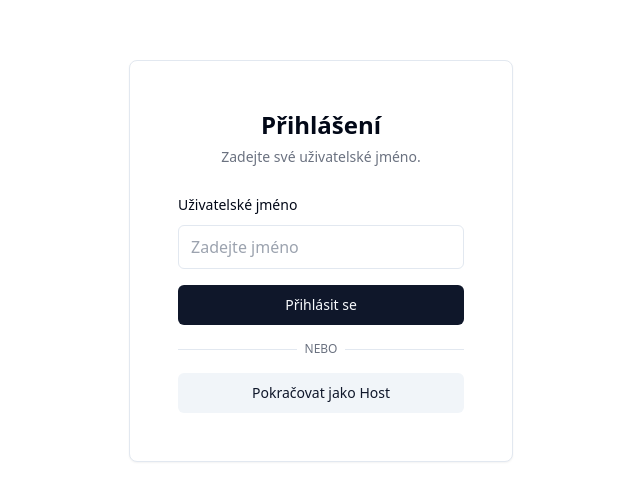
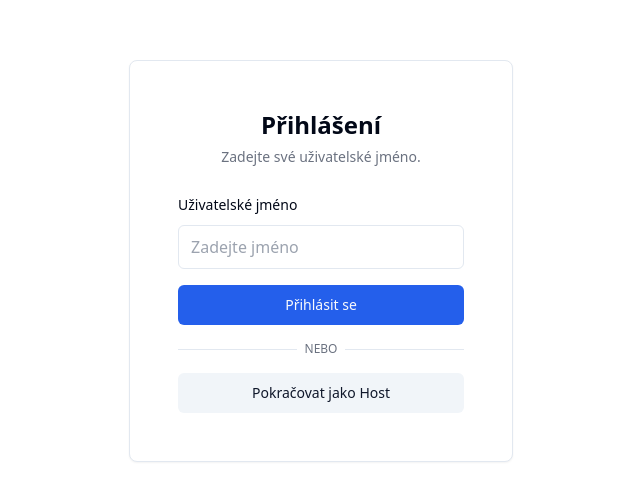
Before and after one commit to DavioCZ/AI_Autoskola, a React (Vite) app: page / in a window 1280 px wide. Shown: the part 139-640 px from the top of the page, without its empty margins (319-959 px from the left). Built offline with nearby package versions, Linux system fonts and the light colour scheme.

Commit message:
fix: oprava barev a přepínače motivu

```diff
--- a/src/DrivingTestApp.tsx
+++ b/src/DrivingTestApp.tsx
@@ -177,7 +177,7 @@ function TopNav({
   currentUser: string;
   onSetCurrentUser: (name: string | null) => void;
 }) {
-  const { setTheme } = useTheme();
+  const { theme, setTheme } = useTheme();
   const mm = timeLeft !== null && timeLeft !== undefined ? Math.floor(timeLeft / 60) : null;
   const ss = timeLeft !== null && timeLeft !== undefined ? timeLeft % 60 : null;
   const timeFmt = (mm !== null && ss !== null) ? `${mm}:${ss.toString().padStart(2, "0")}` : "";
@@ -214,13 +214,18 @@ function TopNav({
                   <User className="mr-2 h-4 w-4" />
                   <span>Nastavení</span>
                 </DropdownMenuItem>
-                <DropdownMenuItem onClick={() => setTheme("light")}>
-                  <Sun className="mr-2 h-4 w-4" />
-                  <span>Světlý režim</span>
-                </DropdownMenuItem>
-                <DropdownMenuItem onClick={() => setTheme("dark")}>
-                  <Moon className="mr-2 h-4 w-4" />
-                  <span>Tmavý režim</span>
+                <DropdownMenuItem onClick={() => setTheme(theme === 'dark' ? 'light' : 'dark')}>
+                  {theme === 'dark' ? (
+                    <>
+                      <Sun className="mr-2 h-4 w-4" />
+                      <span>Světlý režim</span>
+                    </>
+                  ) : (
+                    <>
+                      <Moon className="mr-2 h-4 w-4" />
+                      <span>Tmavý režim</span>
+                    </>
+                  )}
                 </DropdownMenuItem>
                 <DropdownMenuItem onClick={() => onSetCurrentUser(null)}>
                   <LogOut className="mr-2 h-4 w-4" />
--- a/src/index.css
+++ b/src/index.css
@@ -10,7 +10,7 @@
     --card-foreground: 222.2 84% 4.9%;
     --popover: 0 0% 100%;
     --popover-foreground: 222.2 84% 4.9%;
-    --primary: 222.2 47.4% 11.2%;
+    --primary: 222.2 82.9% 53.1%;
     --primary-foreground: 210 40% 98%;
     --secondary: 210 40% 96.1%;
     --secondary-foreground: 222.2 47.4% 11.2%;
@@ -32,11 +32,11 @@
   }
 
   .dark {
-    --background: 222.2 84% 4.9%;
+    --background: 224 71% 4%;
     --foreground: 210 40% 98%;
-    --card: 222.2 84% 4.9%;
+    --card: 224 71% 4%;
     --card-foreground: 210 40% 98%;
-    --popover: 222.2 84% 4.9%;
+    --popover: 224 71% 4%;
     --popover-foreground: 210 40% 98%;
     --primary: 210 40% 98%;
     --primary-foreground: 222.2 47.4% 11.2%;
```
Also changed, not shown: 1 other file (tests, documents, lock files or other folders).
